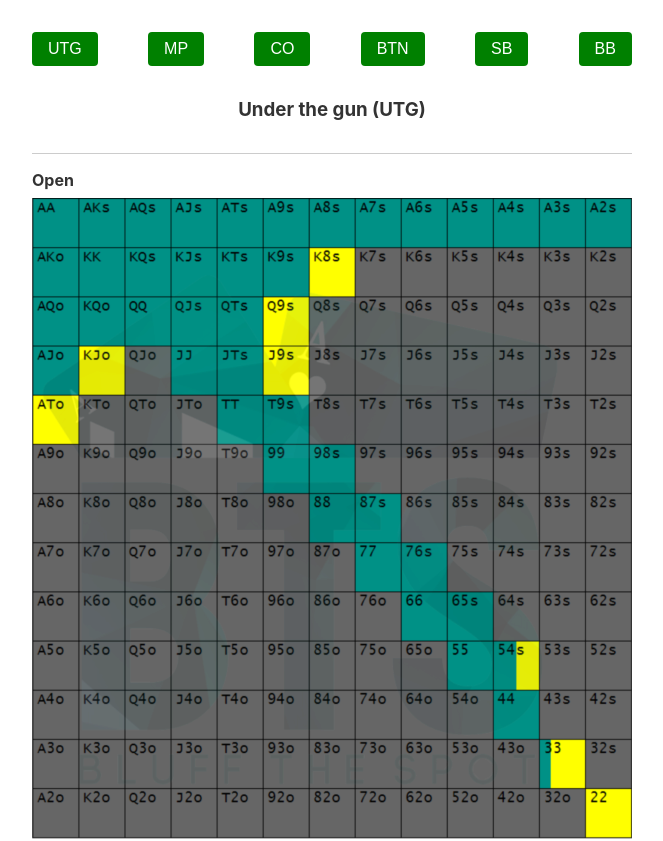
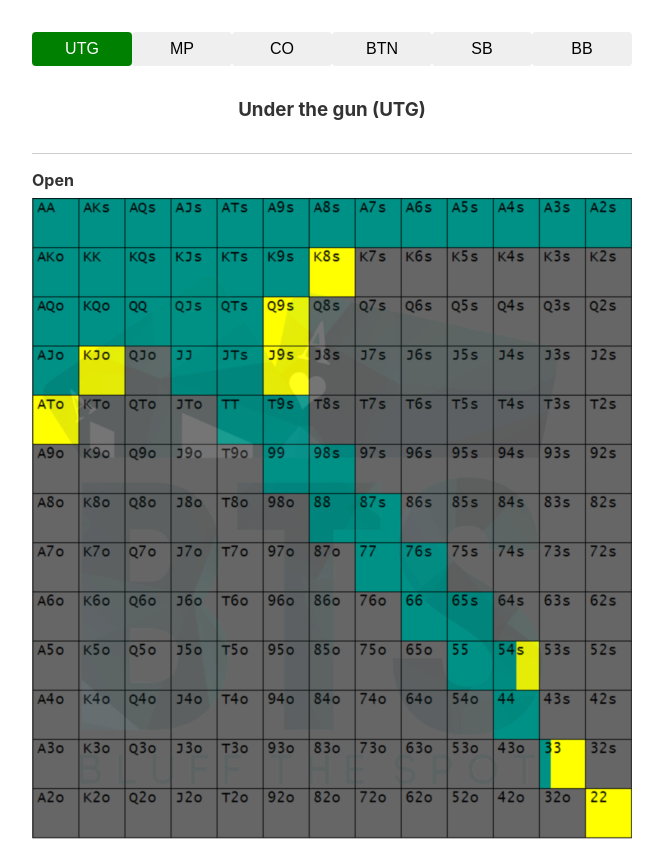
Before and after one commit to TDAK1509/poker-preflop-bible, a Svelte app: page / in a window 1280 px wide. Shown: the top 841 px of the page, without its empty margins (308-971 px from the left). Built offline with nearby package versions, Linux system fonts and the light colour scheme.

Commit message:
Add active class

```diff
--- a/src/App.svelte
+++ b/src/App.svelte
@@ -44,17 +44,23 @@
 
   let activeTab: Tab = Tab.UTG;
 
+  let getButtonClass: (tab: Tab) => string;
+  $: getButtonClass = (tab: Tab) => {
+    return activeTab === tab ? "active" : "";
+  };
+
   function changeTab(tab: Tab) {
     activeTab = tab;
   }
 </script>
 
 <main>
-  <nav>
+  <nav class="nav">
     <ul>
       {#each tabs as tab}
         <li>
           <button
+            class={getButtonClass(tab.tab)}
             on:click={() => {
               changeTab(tab.tab);
             }}>{tab.label}</button
@@ -86,28 +92,35 @@
     margin: 0 auto;
   }
 
-  nav {
+  .nav {
     position: sticky;
     top: 0;
     background: #fff;
     padding: 2em 0;
-  }
 
     ul {
       display: flex;
-    justify-content: space-between;
     }
 
-  ul button {
+    li {
+      flex: 1;
+    }
+
+    button {
+      width: 100%;
       font-size: 1rem;
       padding: 0.5em 1em;
-    background: green;
-    color: #fff;
       border: none;
       border-radius: 4px;
 
       &:hover {
         opacity: 0.7;
       }
+
+      &.active {
+        background: green;
+        color: #fff;
+      }
+    }
   }
 </style>
```
Lines whose indentation alone changed are shown as unchanged.
